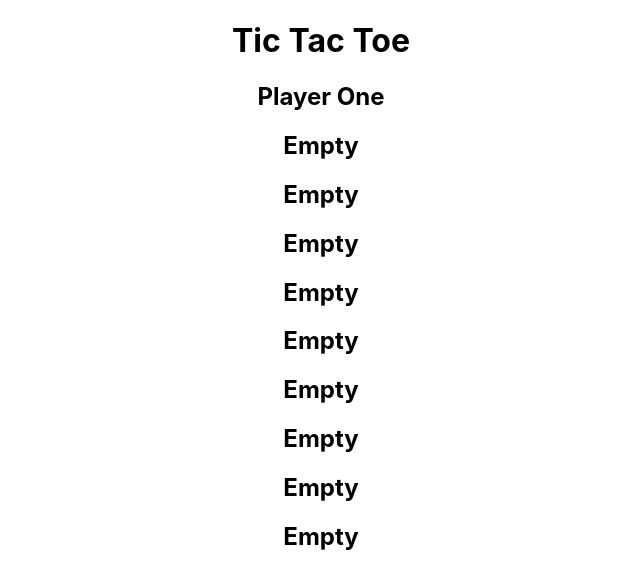
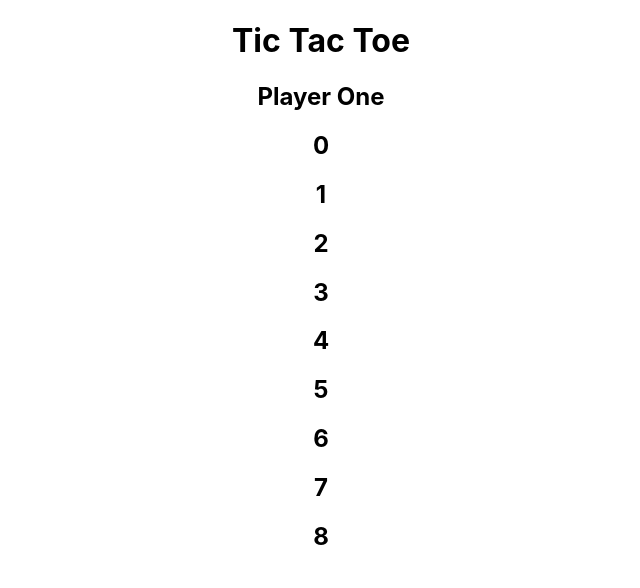
Before and after one commit to Mob-Project-Joyce-Ben-Arvin/React-tic-tac-toe, a React (Create React App) app: page / in a window 1280 px wide. Shown: the top 588 px of the page, without its empty margins (319-959 px from the left). Built offline with nearby package versions, Linux system fonts and the light colour scheme.

Commit message:
Tiles and Win Logic seems to work

```diff
--- a/src/Board.js
+++ b/src/Board.js
@@ -2,17 +2,36 @@ import React, {useState, useEffect} from 'react'
 import Tile from './Tile.js'
 
 function Board() {
+    //Hooks
     const [player, setPlayer] = useState(true)
+    const [p1Moves, setP1] = useState([])
+    const [p2Moves, setP2] = useState([])
+
+    //Constants
     const board = Array(9).fill(null)
+    const winConditions = [[0,1,2],[3,4,5],[6,7,8],[0,3,6],[1,4,7],[3,5,8],[0,4,8],[2,4,6]]
+
+    //Game Logic
+    const hasWon = (playerTurn, index) => !!winConditions.filter(wincondition => wincondition.every(winNum => [...playerTurn, index].includes(winNum))).length
     const switchPlayer = index => {
-        console.log("Switch player after ",index," was clicked")
+        player ? setP1([...p1Moves,index]) : setP2([...p2Moves,index])
+
+        const won1 = hasWon(p1Moves, index)
+        console.log("p1 won?",won1)
+        const won2 = hasWon(p2Moves, index)
+        console.log("p2 won?",won2)
+
         setPlayer(!player)
     }
+
+    //Board Generation
     const generateTile = (elm, ind) => (
         <Tile handleClick={switchPlayer} player={player} index={ind} key={ind}/>
     )
 
-    useEffect(()=> console.log("Player ::",player))
+    //Delete me later
+    useEffect(()=> console.log("Player1 ::",p1Moves,"  Player2 ::",p2Moves))
+
     return (
         <div className="App">
             <h2>{player ? "Player One" : "Player Two"}</h2>
--- a/src/Tile.js
+++ b/src/Tile.js
@@ -1,7 +1,7 @@
 import React, {useState} from 'react'
 
 function Tile(props) {
-    const [tile, setTile] = useState(" Empty ")
+    const [tile, setTile] = useState(props.index)
     const [beenClicked, setClick] = useState(false)
     const onClick = _ => {
         if(!beenClicked){
```
